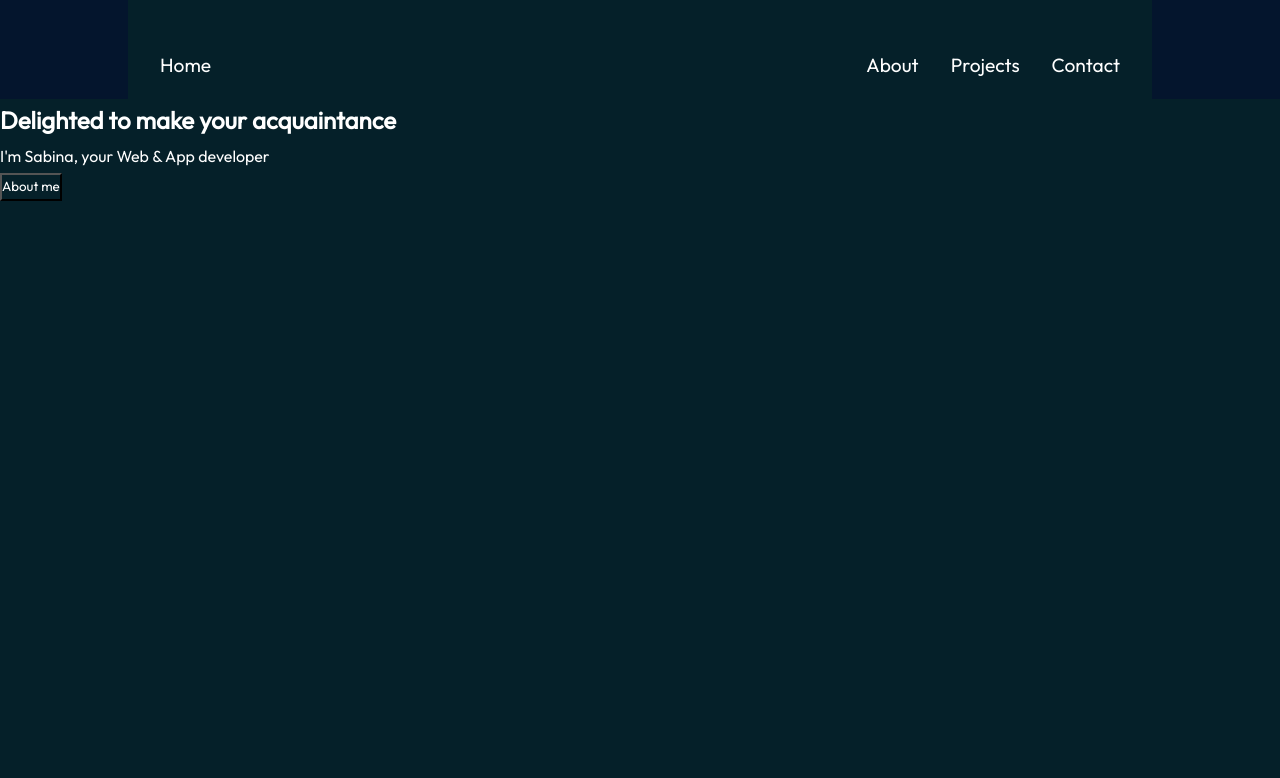
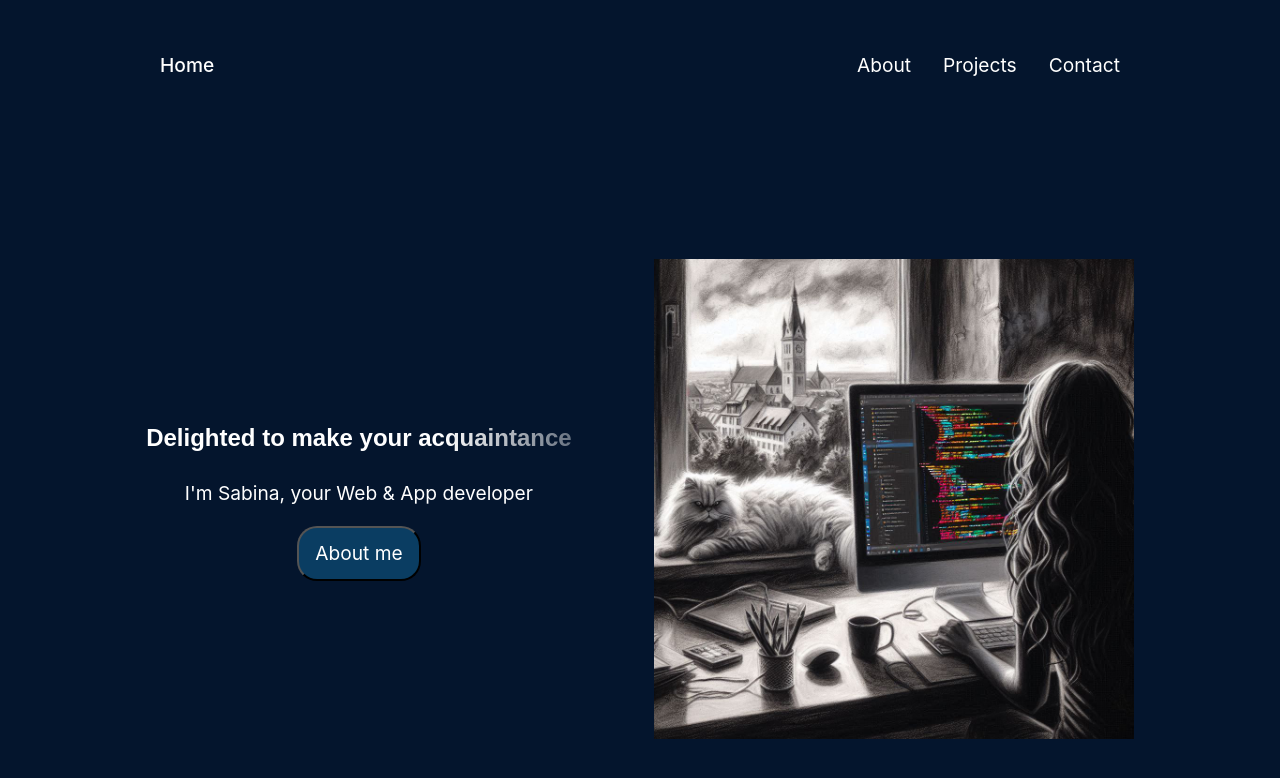
Before and after one commit to SabinaMB/portfolioSab, a React (Vite) app: page / in a window 1280 px wide. Shown: the top 778 px of the page. Built offline with nearby package versions, Linux system fonts and the light colour scheme.

Commit message:
styling parts of hero section

```diff
--- a/src/components/Hero/Hero.jsx
+++ b/src/components/Hero/Hero.jsx
@@ -1,13 +1,16 @@
 import React from 'react'
+import { getImageUrl } from '../../utils'
+import styles from './Hero.module.css'
 
 export const Hero = () => {
   return (
-    <section>
-        <div>
-            <h2>Delighted to make your acquaintance</h2>
-            <p>I'm Sabina, your Web & App developer</p>
-            <button>About me</button>
+    <section className={styles.container}>
+        <div className={styles.content}>
+            <h2 className={styles.title}>Delighted to make your acquaintance</h2>
+            <p className={styles.paragraph}>I'm Sabina, your Web & App developer</p>
+            <button className={styles.aboutBtn}>About me</button>
         </div>
+        <img src={getImageUrl('hero1.jpeg')} alt='hero section image' className={styles.heroImg}/>
 
     </section>
   )
--- a/src/components/Hero/Hero.module.css
+++ b/src/components/Hero/Hero.module.css
@@ -0,0 +1,61 @@
+
+@import '../../vars.css';
+
+.container {
+    position: relative;
+    display: flex;
+    align-items: center;
+    justify-content: space-evenly;
+    margin-top: 5rem;
+    z-index: 1;
+    padding-left: 5%;
+    padding-right: 5%;
+
+}
+
+.content {
+    display: flex;
+    flex-direction: column;
+    align-items: center;
+    justify-content: center;
+    z-index: 1;
+
+}
+
+.title {
+    font-size: 2
+    1.8rem;
+    font-weight: 700;
+    font-family: var(--font-nunito);
+    color: var(--color-text);
+    background: linear-gradient(90deg, rgba(255, 255, 255, 1) 70%, rgba(255, 255, 255, 0) 120%);
+    -webkit-text-fill-color: transparent;
+    -webkit-background-clip: text;
+    margin-bottom: 1rem;
+}
+
+.paragraph {
+    font-size: 1.2rem;
+    font-weight: 400;
+    color: var(--color-text);
+    margin-bottom: 1rem;
+}
+
+.aboutBtn {
+    font-size: 1.2rem;
+    font-weight: 400;
+    color: var(--color-text);
+    background-color: var(--color-primary);
+    padding: 0.5rem 1rem;
+    border-radius: 20px;
+    cursor: pointer;
+    transition: all 0.3s ease;
+}
+.heroImg {
+    width: 100%;
+    max-width: 30rem;
+    height: auto;
+    z-index: 1;
+    margin-top: 5rem;
+    margin-bottom: 5rem;
+}
--- a/src/components/Navbar/Navbar.module.css
+++ b/src/components/Navbar/Navbar.module.css
@@ -30,6 +30,7 @@
     display: flex;
     gap: 2rem;
     list-style: none;
+
 }
 
 .menuItems a {
@@ -37,6 +38,8 @@
     color: var(--color-text);
     text-decoration: none;
 }
+
+
 
 @media screen and (max-width: 780px) {
     .navbar {
@@ -75,4 +78,5 @@
         display: flex;
         z-index: 1;
     }
+
 }
--- a/src/index.css
+++ b/src/index.css
@@ -2,8 +2,8 @@
     box-sizing: border-box;
     margin: 0;
     padding: 0;
-    font-family: 'Outfit', sans-serif;
-    background: var(--color-secondary);
+    font-family: 'Montserrat', 'Inter', 'Nunito','Outfit', sans-serif;
+    /*background: var(--color-bg);*/
     color: var(--color-text);
     line-height: 1.8;
 }
--- a/src/vars.css
+++ b/src/vars.css
@@ -8,6 +8,9 @@
     --color-dark: #131d0d;
     --color-bg: #04152d;
 
-    --font-robot: 'Roboto', sans-serif;
+    --font-inter: 'Inter', sans-serif;
+    --font-roboto: 'Roboto', sans-serif;
+    --font-space: 'Space Mono', sans-serif;
+    --font-nunito: 'Nunito', sans-serif;
 
 }
```
